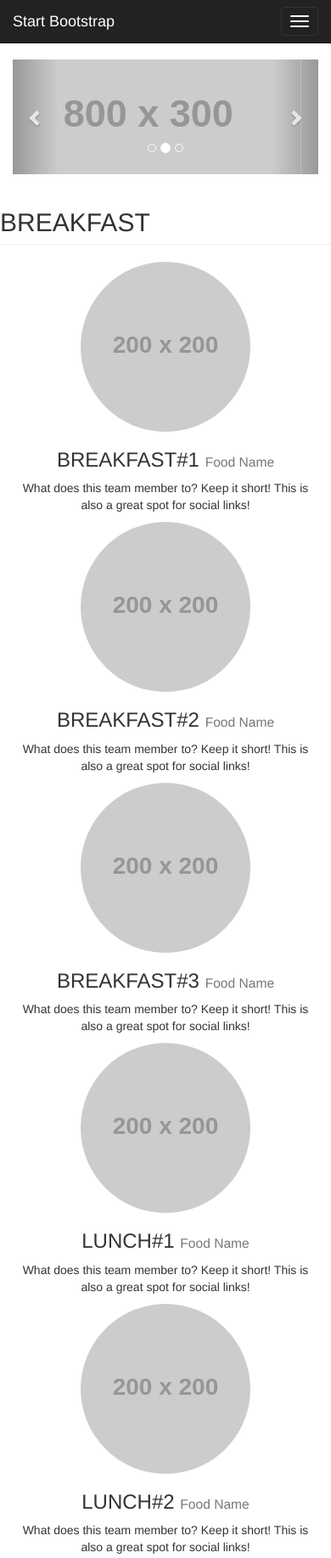
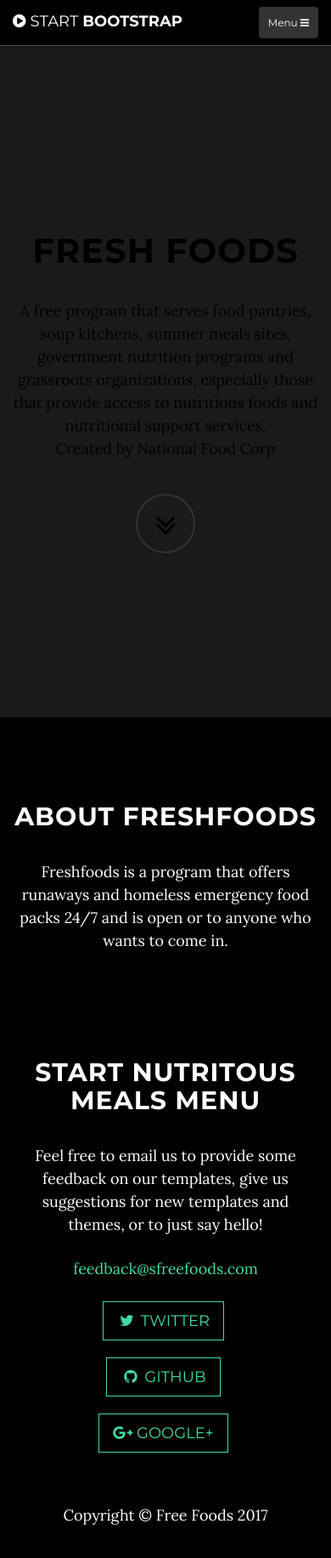
Before and after one commit to shamen345/jalilharris.github.io, a website: page index.html in a window 390 px wide. Shown: the top 1833 px of the page at 85% size. Drawn offline with nearby package versions, Linux system fonts and the light colour scheme; some packages are replaced by stand-ins of ours; placeholder pictures from the web are drawn by us.

Commit message:
Add files via upload

```diff
--- a/index.html
+++ b/index.html
@@ -9,13 +9,18 @@
     <meta name="description" content="">
     <meta name="author" content="">
 
-    <title>Round About - Start Bootstrap Template</title>
+    <title>Grayscale - Start Bootstrap Theme</title>
 
     <!-- Bootstrap Core CSS -->
-    <link href="css/bootstrap.min.css" rel="stylesheet">
+    <link href="vendor/bootstrap/css/bootstrap.min.css" rel="stylesheet">
 
-    <!-- Custom CSS -->
-    <link href="css/round-about.css" rel="stylesheet">
+    <!-- Custom Fonts -->
+    <link href="vendor/font-awesome/css/font-awesome.min.css" rel="stylesheet" type="text/css">
+    <link href="https://fonts.googleapis.com/css?family=Lora:400,700,400italic,700italic" rel="stylesheet" type="text/css">
+    <link href="https://fonts.googleapis.com/css?family=Montserrat:400,700" rel="stylesheet" type="text/css">
+
+    <!-- Theme CSS -->
+    <link href="css/grayscale.min.css" rel="stylesheet">
 
     <!-- HTML5 Shim and Respond.js IE8 support of HTML5 elements and media queries -->
     <!-- WARNING: Respond.js doesn't work if you view the page via file:// -->
@@ -23,35 +28,59 @@
         <script src="https://oss.maxcdn.com/libs/html5shiv/3.7.0/html5shiv.js"></script>
         <script src="https://oss.maxcdn.com/libs/respond.js/1.4.2/respond.min.js"></script>
     <![endif]-->
+    <style type="text/css">
+        body {
+            width: 100%;
+            height: 100%;
+            font-family: "Lora", "Helvetica Neue", Helvetica, Arial, sans-serif;
+            color: white;
+            background-color: black;
+        }
+        header.overlay {
+            background-color: Gray;
+            position:relative;
+            width: 100%;
+            height: 100%;
+            opacity: 0.80;
+            -moz-opacity: 20%;
+            -webkit-opacity: 20%;
+            z-index: 2;
+        }
+    </style>
 
 </head>
 
-<body>
+<body id="page-top" data-spy="scroll" data-target=".navbar-fixed-top">
 
     <!-- Navigation -->
-    <nav class="navbar navbar-inverse navbar-fixed-top" role="navigation">
+    <nav class=" navbar navbar-custom navbar-fixed-top" role="navigation">
         <div class="container">
-            <!-- Brand and toggle get grouped for better mobile display -->
             <div class="navbar-header">
-                <button type="button" class="navbar-toggle" data-toggle="collapse" data-target="#bs-example-navbar-collapse-1">
-                    <span class="sr-only">Toggle navigation</span>
-                    <span class="icon-bar"></span>
-                    <span class="icon-bar"></span>
-                    <span class="icon-bar"></span>
+                <button type="button" class="navbar-toggle" data-toggle="collapse" data-target=".navbar-main-collapse">
+                    Menu <i class="fa fa-bars"></i>
                 </button>
-                <a class="navbar-brand" href="#">Start Bootstrap</a>
+                <a class="navbar-brand page-scroll" href="#page-top" >
+                    <i class="fa fa-play-circle"></i> <span class="light" ">Start</span> Bootstrap
+                </a>
             </div>
+
             <!-- Collect the nav links, forms, and other content for toggling -->
-            <div class="collapse navbar-collapse" id="bs-example-navbar-collapse-1">
+            <div class="collapse navbar-collapse navbar-right navbar-main-collapse">
                 <ul class="nav navbar-nav">
-                    <li>
-                        <a href="#">About</a>
+                    <!-- Hidden li included to remove active class from about link when scrolled up past about section -->
+                    <li class="hidden">
+                        <a href="#page-top"></a>
                     </li>
                     <li>
-                        <a href="#">Services</a>
+                        <a class="page-scroll" href="#about" >About</a>
                     </li>
+
                     <li>
-                        <a href="#">Contact</a>
+                        <a href="menu.html" >Menu</a>
+                    </li>
+
+                    <li>
+                        <a class="page-scroll" href="#contact" >Contact</a>
                     </li>
                 </ul>
             </div>
@@ -60,171 +89,79 @@
         <!-- /.container -->
     </nav>
 
-    <!-- Page Content -->
+    <!-- Intro Header -->
+    <header class="intro overlay">
+        <div class="intro-body">
             <div class="container">
-
-        <!-- Introduction Row -->
                 <div class="row">
-            <div class="col-lg-9 center">
-
-                <div class="row carousel-holder">
-
-                    <div class="col-md-12">
-                        <div id="carousel-example-generic" class="carousel slide" data-ride="carousel">
-                            <ol class="carousel-indicators">
-                                <li data-target="#carousel-example-generic" data-slide-to="0" class="active"></li>
-                                <li data-target="#carousel-example-generic" data-slide-to="1"></li>
-                                <li data-target="#carousel-example-generic" data-slide-to="2"></li>
-                            </ol>
-                            <div class="carousel-inner">
-                                <div class="item active">
-                                    <img class="slide-image" src="http://placehold.it/800x300" alt="">
-                                </div>
-                                <div class="item">
-                                    <img class="slide-image" src="http://placehold.it/800x300" alt="">
-                                </div>
-                                <div class="item">
-                                    <img class="slide-image" src="http://placehold.it/800x300" alt="">
-                                </div>
-                            </div>
-                            <a class="left carousel-control" href="#carousel-example-generic" data-slide="prev">
-                                <span class="glyphicon glyphicon-chevron-left"></span>
-                            </a>
-                            <a class="right carousel-control" href="#carousel-example-generic" data-slide="next">
-                                <span class="glyphicon glyphicon-chevron-right"></span>
+                    <div class="col-md-8 col-md-offset-2">
+                        <h1 class="brand-heading" style=" padding-top: 80px; color:black;"> Fresh Foods </h1>
+                        <p class="intro-text" style="color:black;">A free program that serves food pantries, soup kitchens, summer meals sites, government nutrition programs and grassroots organizations, especially those that provide access to nutritious foods and nutritional support services.
+                            <br>Created by National Food Corp</p>
+                        <a href="#about"  style="color:black;" class="btn btn-circle page-scroll">
+                            <i class="fa fa-angle-double-down animated"></i>
                         </a>
                     </div>
                 </div>
-
             </div>
         </div>
+    </header>
 
-        <!-- Team Members Row -->
+    <!-- About Section -->
+    <section id="about" class="container content-section text-center">
         <div class="row">
-            <div class="col-lg-12">
-                <h2 class="page-header">BREAKFAST</h2>
-            </div>
-            <div class="col-lg-9">
-                <div class="col-lg-4 col-sm-6 text-center">
-                    <img class="img-circle img-responsive img-center" src="http://placehold.it/200x200" alt="">
-                    <h3>BREAKFAST#1
-                        <small>Food Name</small>
-                    </h3>
-                    <p>What does this team member to? Keep it short! This is also a great spot for social links!</p>
-                </div>
-                <div class="col-lg-4 col-sm-6 text-center">
-                    <img class="img-circle img-responsive img-center" src="http://placehold.it/200x200" alt="">
-                    <h3>BREAKFAST#2
-                        <small>Food Name</small>
-                    </h3>
-                    <p>What does this team member to? Keep it short! This is also a great spot for social links!</p>
-                </div>
-                <div class="col-lg-4 col-sm-6 text-center">
-                    <img class="img-circle img-responsive img-center" src="http://placehold.it/200x200" alt="">
-                    <h3>BREAKFAST#3
-                        <small>Food Name</small>
-                    </h3>
-                    <p>What does this team member to? Keep it short! This is also a great spot for social links!</p>
-                </div>
-
-                <div class="col-lg-4 col-sm-6 text-center">
-                    <img class="img-circle img-responsive img-center" src="http://placehold.it/200x200" alt="">
-                    <h3>LUNCH#1
-                        <small>Food Name</small>
-                    </h3>
-                    <p>What does this team member to? Keep it short! This is also a great spot for social links!</p>
-                </div>
-                <div class="col-lg-4 col-sm-6 text-center">
-                    <img class="img-circle img-responsive img-center" src="http://placehold.it/200x200" alt="">
-                    <h3>LUNCH#2
-                        <small>Food Name</small>
-                    </h3>
-                    <p>What does this team member to? Keep it short! This is also a great spot for social links!</p>
-                </div>
-                <div class="col-lg-4 col-sm-6 text-center">
-                    <img class="img-circle img-responsive img-center" src="http://placehold.it/200x200" alt="">
-                    <h3>LUNCH#3
-                        <small>Food Name</small>
-                    </h3>
-                    <p>What does this team member to? Keep it short! This is also a great spot for social links!</p>
-                </div>
-
-                <div class="col-lg-4 col-sm-6 text-center">
-                    <img class="img-circle img-responsive img-center" src="http://placehold.it/200x200" alt="">
-                    <h3>DINNER#1
-                        <small>Food Name</small>
-                    </h3>
-                    <p>What does this team member to? Keep it short! This is also a great spot for social links!</p>
-                </div>
-
-                <div class="col-lg-4 col-sm-6 text-center">
-                    <img class="img-circle img-responsive img-center" src="http://placehold.it/200x200" alt="">
-                    <h3>DINNER#2
-                        <small>Food Name</small>
-                    </h3>
-                    <p>What does this team member to? Keep it short! This is also a great spot for social links!</p>
-                </div>
-
-                <div class="col-lg-4 col-sm-6 text-center">
-                    <img class="img-circle img-responsive img-center" src="http://placehold.it/200x200" alt="">
-                    <h3>DINNER#3
-                        <small>Food Name</small>
-                    </h3>
-                    <p>What does this team member to? Keep it short! This is also a great spot for social links!</p>
-                </div>
-
-                <div class="col-lg-4 col-sm-6 text-center">
-                    <img class="img-circle img-responsive img-center" src="http://placehold.it/200x200" alt="">
-                    <h3>SNACK#1
-                        <small>Food Name</small>
-                    </h3>
-                    <p>What does this team member to? Keep it short! This is also a great spot for social links!</p>
-                </div>
-                <div class="col-lg-4 col-sm-6 text-center">
-                    <img class="img-circle img-responsive img-center" src="http://placehold.it/200x200" alt="">
-                    <h3>SNACK#2
-                        <small>Food Name</small>
-                    </h3>
-                    <p>What does this team member to? Keep it short! This is also a great spot for social links!</p>
-                </div>
-                <div class="col-lg-4 col-sm-6 text-center">
-                    <img class="img-circle img-responsive img-center" src="http://placehold.it/200x200" alt="">
-                    <h3>SNACK#3
-                        <small>Food Name</small>
-                    </h3>
-                    <p>What does this team member to? Keep it short! This is also a great spot for social links!</p>
+            <div class="col-lg-8 col-lg-offset-2">
+                <h2>About Freshfoods</h2>
+                <p>Freshfoods is a program that offers runaways and homeless emergency food packs 24/7 and is open or to anyone who wants to come in.</p>
             </div>
         </div>
-            <div class="col-lg-3 col-sm-6 text-center">
-                <img class="img-rounded img-responsive img-center" src="http://www.cthockeyleague.com/CHL_2014/media/img/300-600.png" alt="">
-                <h3>AD
-                    <small>placement</small>
-                </h3>
+    </section>
 
+    <!-- Contact Section -->
+    <section id="contact" class="container content-section text-center">
+        <div class="row">
+            <div class="col-lg-8 col-lg-offset-2">
+                <h2>Start Nutritous Meals Menu</h2>
+                <p>Feel free to email us to provide some feedback on our templates, give us suggestions for new templates and themes, or to just say hello!</p>
+                <p><a href="mailto:feedback@startbootstrap.com">feedback@sfreefoods.com</a>
+                </p>
+                <ul class="list-inline banner-social-buttons">
+                    <li>
+                        <a href="https://twitter.com/SBootstrap" class="btn btn-default btn-lg"><i class="fa fa-twitter fa-fw"></i> <span class="network-name">Twitter</span></a>
+                    </li>
+                    <li>
+                        <a href="https://github.com/IronSummitMedia/startbootstrap" class="btn btn-default btn-lg"><i class="fa fa-github fa-fw"></i> <span class="network-name">Github</span></a>
+                    </li>
+                    <li>
+                        <a href="https://plus.google.com/+Startbootstrap/posts" class="btn btn-default btn-lg"><i class="fa fa-google-plus fa-fw"></i> <span class="network-name">Google+</span></a>
+                    </li>
+                </ul>
             </div>
         </div>
+    </section>
 
-        <hr>
 
     <!-- Footer -->
     <footer>
-            <div class="row">
-                <div class="col-lg-12">
-                    <p>Copyright &copy; Frugal Eats 2017</p>
+        <div class="container text-center">
+            <p>Copyright &copy; Free Foods 2017</p>
         </div>
-                <!-- /.col-lg-12 -->
-            </div>
-            <!-- /.row -->
     </footer>
 
-    </div>
-    <!-- /.container -->
-
     <!-- jQuery -->
-    <script src="js/jquery.js"></script>
+    <script src="vendor/jquery/jquery.js"></script>
 
     <!-- Bootstrap Core JavaScript -->
-    <script src="js/bootstrap.min.js"></script>
+    <script src="vendor/bootstrap/js/bootstrap.min.js"></script>
+
+    <!-- Plugin JavaScript -->
+    <script src="https://cdnjs.cloudflare.com/ajax/libs/jquery-easing/1.3/jquery.easing.min.js"></script>
+
+    <!-- Google Maps API Key - Use your own API key to enable the map feature. More information on the Google Maps API can be found at https://developers.google.com/maps/ -->
+    <script type="text/javascript" src="https://maps.googleapis.com/maps/api/js?key=AIzaSyCRngKslUGJTlibkQ3FkfTxj3Xss1UlZDA&sensor=false"></script>
+
+    <!-- Theme JavaScript -->
+    <script src="js/grayscale.min.js"></script>
 
 </body>
 
```
Lines whose indentation alone changed are shown as unchanged.
